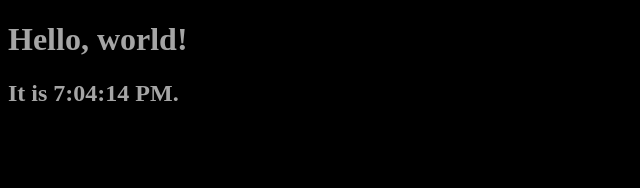
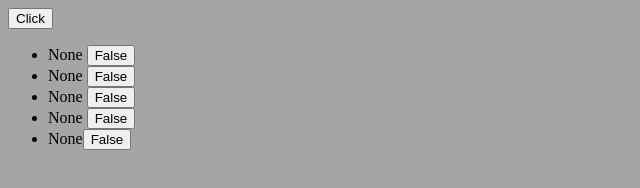
Before and after one commit to O4FDev/Learning, a React app in the folder ReactTesting/: page / in a window 1280 px wide. Shown: the whole page, without its empty margins (0-640 px from the left). Built offline with nearby package versions, Linux system fonts and the light colour scheme.

Commit message:
Working?

```diff
--- a/ReactTesting/src/index.js
+++ b/ReactTesting/src/index.js
@@ -2,6 +2,6 @@ import React from 'react';
 import { render } from 'react-dom';
 import "./style.scss";
 
-import Test from './test';
+import Button from './test';
 
-render(<Test />, document.getElementById('root'));
+render(<Button />, document.getElementById('root'));
--- a/ReactTesting/src/style.scss
+++ b/ReactTesting/src/style.scss
@@ -2,7 +2,7 @@ $primary-color: #000000;
 $accent-color: #a5a5a5;
 
 body {
-    background-color: $primary-color;
+    background-color: $accent-color;
 }
 
 h1 {
--- a/ReactTesting/src/test.js
+++ b/ReactTesting/src/test.js
@@ -1,15 +1,102 @@
 import React from 'react';
+import { render } from 'react-dom';
 
-// setInterval(tick, 1000);
+class Button extends React.Component {
 
-const Test = () => {
-  return (
-    <div>
-      <h1>Hello, world!</h1>
-      <h2>It is {new Date().toLocaleTimeString()}.</h2>
-    </div>
-  );
+  constructor(props) {
+    super(props);
+    this.handleClick = this.handleClick.bind(this);
+    this.randomState = this.randomState.bind(this);
+    this.state = { random: "None", randomDB: "None", CSSPre: "None", JSPre: "None", AnimationLibary: "None", isOnrandom: true, textIsOnRandom: "False", isOnrandom2: true, textIsOnRandom2: "False", isOnrandom3: true, textIsOnRandom3: "False", isOnrandom4: true, textIsOnRandom4: "False", isOnrandom5: true, textIsOnRandom5: "False"};
+    // this.onKeyUp = this.onKeyUp.bind(this);
+  }
+
+  randomState() {
+    this.setState({isOnrandom: !this.state.isOnrandom, textIsOnRandom: this.state.isOnrandom.toString().charAt(0).toUpperCase()+this.state.isOnrandom.toString().slice(1)});
+    console.log(this.state.isOnrandom);
+    console.log(this.state.isOnrandom.toString())
+    console.log(this.state.textIsOnRandom);
+  }
+
+  randomState2() {
+    this.setState({isOnrandom2: !this.state.isOnrandom2, textIsOnRandom2: this.state.isOnrandom2.toString().charAt(0).toUpperCase()+this.state.isOnrandom2.toString().slice(1)});
+    console.log(this.state.isOnrandom2);
+    console.log(this.state.isOnrandom2.toString());
+    console.log(this.state.textIsOnRandom2);
+  }
+
+  randomState3() {
+    this.setState({isOnrandom3: !this.state.isOnrandom3, textIsOnRandom3: this.state.isOnrandom3.toString().charAt(0).toUpperCase()+this.state.isOnrandom3.toString().slice(1)});
+    console.log(this.state.isOnrandom3);
+    console.log(this.state.isOnrandom3.toString());
+    console.log(this.state.textIsOnRandom3);
+  }
+
+  randomState4() {
+    this.setState({isOnrandom4: !this.state.isOnrandom4, textIsOnRandom4: this.state.isOnrandom4.toString().charAt(0).toUpperCase()+this.state.isOnrandom4.toString().slice(1)});
+    console.log(this.state.isOnrandom4);
+    console.log(this.state.isOnrandom4.toString());
+    console.log(this.state.textIsOnRandom4);
+  }
+
+  randomState5() {
+    this.setState({isOnrandom5: !this.state.isOnrandom5, textIsOnRandom5: this.state.isOnrandom5.toString().charAt(0).toUpperCase()+this.state.isOnrandom5.toString().slice(1)});
+    console.log(this.state.isOnrandom5);
+    console.log(this.state.isOnrandom5.toString());
+    console.log(this.state.textIsOnRandom5  );
+  }
+
+  handleClick() {
+
+    if(this.state.isOnrandom) {
+      var Framework = ["Angular", "React", "Vue", "Nuxt", "Next"]
+      var randomFramework = Framework[Math.floor(Math.random()*Framework.length)]
+      this.setState({random: randomFramework})
+    }
+
+    if(this.state.isOnrandom2) {
+      var DB = ["Oracle", "Elasticsearch", "Cassandra", "MySQL", "MongoDB"]
+      var randomDBVar = DB[Math.floor(Math.random()*DB.length)]
+      this.setState({randomDB: randomDBVar})
+    }
+
+    if(this.state.isOnrandom3) {
+      var CSSPre = ["Less", "SCSS", "Stylus", "PostCSS"]
+      var randomCSSPre = CSSPre[Math.floor(Math.random()*CSSPre.length)]
+      this.setState({CSSPre: randomCSSPre})
+    }
+    if(this.state.isOnrandom4) {
+      var JSPre  = ["Babel", "TypeScript", "CoffeeScript", "LiveScript"]
+      var randomJSPre  = JSPre[Math.floor(Math.random()*JSPre.length)]
+      this.setState({JSPre: randomJSPre})
+    }
+
+    if(this.state.isOnrandom5) {
+      var AnimationLibary = ["Three.JS", "Anime.JS", "Mo.JS", "Velocity", "Popmotion", "Vivus", "GreenSock.JS", "Scroll Reveal", "Kute.js", "Typed.js"]
+      var randomAnimationLibary  = AnimationLibary[Math.floor(Math.random()*AnimationLibary.length)]
+      this.setState({AnimationLibary: randomAnimationLibary})
+    }
+
+    // const min = 1;
+    // const max = 100;
+    // const rand = min + Math.random() * (max - min);
+    // this.setState({ random: this.state.random + rand });
+  }
+
+  render() {
+    return (
+      <div>
+        <button onClick={this.handleClick.bind(this)}>Click</button>
+        <ul>
+          <li>{this.state.random} <button onClick={this.randomState.bind(this)}>{this.state.textIsOnRandom}</button></li>
+          <li>{this.state.randomDB} <button onClick={this.randomState2.bind(this)}>{this.state.textIsOnRandom2}</button></li>
+          <li>{this.state.CSSPre} <button onClick={this.randomState3.bind(this)}>{this.state.textIsOnRandom3}</button></li>
+          <li>{this.state.JSPre} <button onClick={this.randomState4.bind(this)}>{this.state.textIsOnRandom4}</button></li>
+          <li>{this.state.AnimationLibary}<button onClick={this.randomState5.bind(this)}>{this.state.textIsOnRandom5}</button></li>
+        </ul>
+      </div>
+    );
+  }
 }
 
-
-export default Test;
+export default Button;
```
